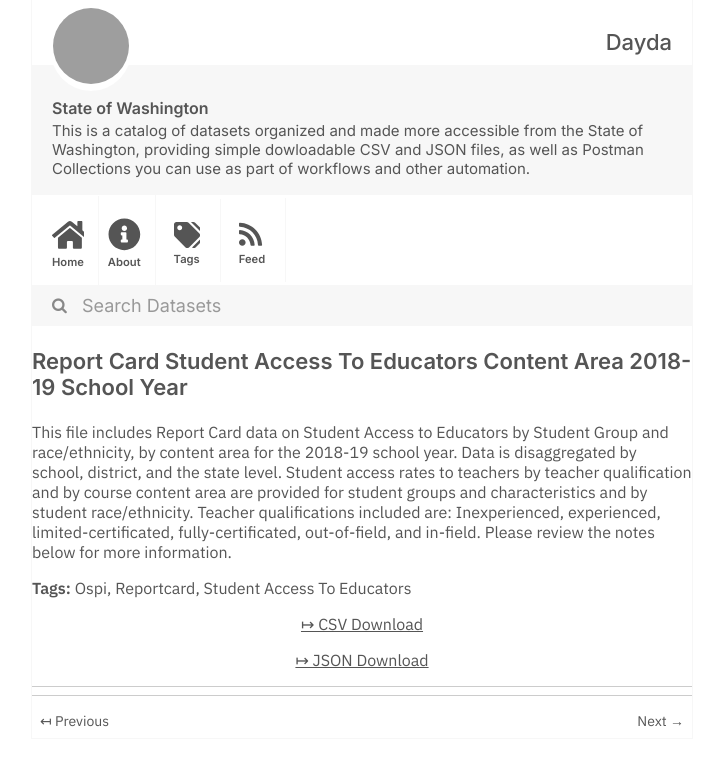
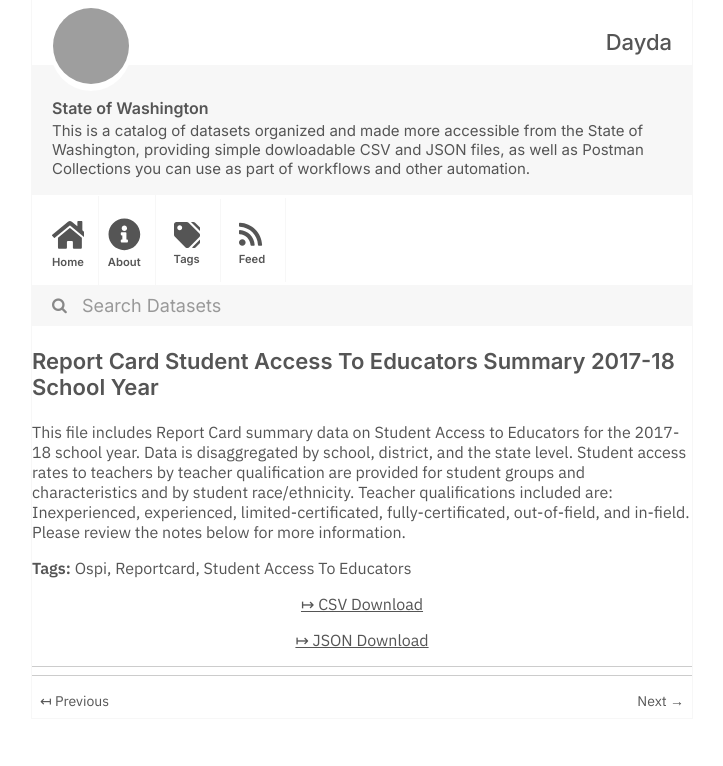
Before and after one commit to dayda-entities/state-of-washington, a Jekyll site: the page built from _posts/2020-11-10-report-card-student-access-to-.md, in a window 1280 px wide, cut to the strip 0-766 px from the top of the page. Shown: the whole strip, without its empty margins (278-1001 px from the left). Built offline with Jekyll 4.4.1, drawn with Linux system fonts in a browser that asks for light colours; grey boxes are pictures that could not be loaded.

Commit message:
Publish Data

```diff
--- a/_posts/2020-11-10-report-card-student-access-to-.md
+++ b/_posts/2020-11-10-report-card-student-access-to-.md
@@ -1,7 +1,7 @@
 ---
-title: Report Card Student Access To Educators Content Area 2018-19 School Year
-created: '2020-11-10T17:20:14.550874'
-modified: '2020-11-10T17:20:14.550884'
+title: Report Card Student Access To Educators Summary 2017-18 School Year
+created: '2020-11-10T17:21:20.207822'
+modified: '2020-11-10T17:21:20.207833'
 state: active
 type: dataset
 tags:
@@ -10,9 +10,9 @@ tags:
   - Student Access To Educators
 groups:
   - Local Government
-csv_url: 'https://data.wa.gov/api/views/apmy-6dgi/rows.csv?accessType=DOWNLOAD'
-json_url: 'https://data.wa.gov/api/views/apmy-6dgi/rows.json?accessType=DOWNLOAD'
+csv_url: 'https://data.wa.gov/api/views/rk5w-3q8b/rows.csv?accessType=DOWNLOAD'
+json_url: 'https://data.wa.gov/api/views/rk5w-3q8b/rows.json?accessType=DOWNLOAD'
 layout: post
 
 ---
-This file includes Report Card data on Student Access to Educators by Student Group and race/ethnicity, by content area for the 2018-19 school year. Data is disaggregated by school, district, and the state level. Student access rates to teachers by teacher qualification and by course content area are provided for student groups and characteristics and by student race/ethnicity. Teacher qualifications included are: Inexperienced, experienced, limited-certificated, fully-certificated, out-of-field, and in-field. Please review the notes below for more information.
+This file includes Report Card summary data on Student Access to Educators for the 2017-18 school year. Data is disaggregated by school, district, and the state level. Student access rates to teachers by teacher qualification are provided for student groups and characteristics and by student race/ethnicity. Teacher qualifications included are: Inexperienced, experienced, limited-certificated, fully-certificated, out-of-field, and in-field. Please review the notes below for more information.
```
